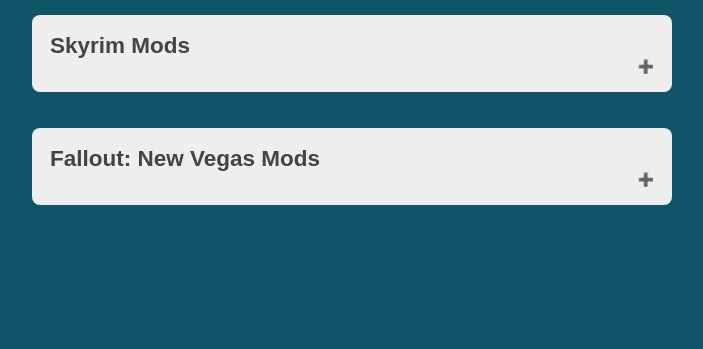
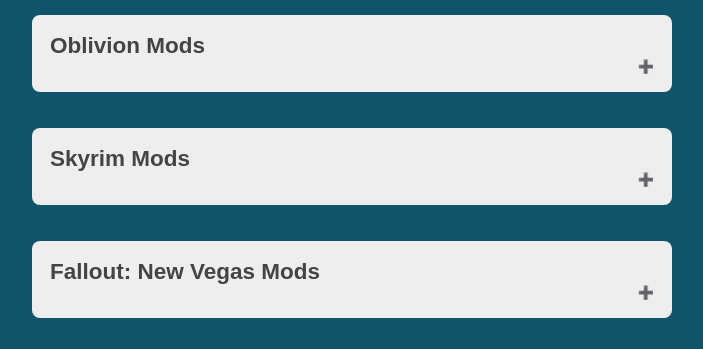
Before and after one commit to MuVono/MuVono.github.io, a plain HTML site: page index.html in a window 1280 px wide. Shown: the part 187-536 px from the top of the page, without its empty margins (288-991 px from the left). Drawn offline with nearby package versions, Linux system fonts and the light colour scheme.

Commit message:
Updated mod list -- added Oblivion

```diff
--- a/index.html
+++ b/index.html
@@ -36,6 +36,25 @@
 			</tr>
 		</tbody>
 	</table>
+
+	<button type="button" class="collapsible">
+		<h2>Oblivion Mods</h2>
+	</button>
+	<div class="content">
+		<table>
+			<thead>
+				<tr>
+					<th>Mod Name</th>
+					<th>Nexus link</th>
+			</thead>
+			<tbody>
+				<tr>
+					<td>Through The Valleys</td>
+					<td>https://next.nexusmods.com/oblivion/collections/a5pbuu?tab=Mods</td>
+				</tr>
+			</tbody>
+		</table>
+	</div>
 
 
 	<button type="button" class="collapsible">
```
